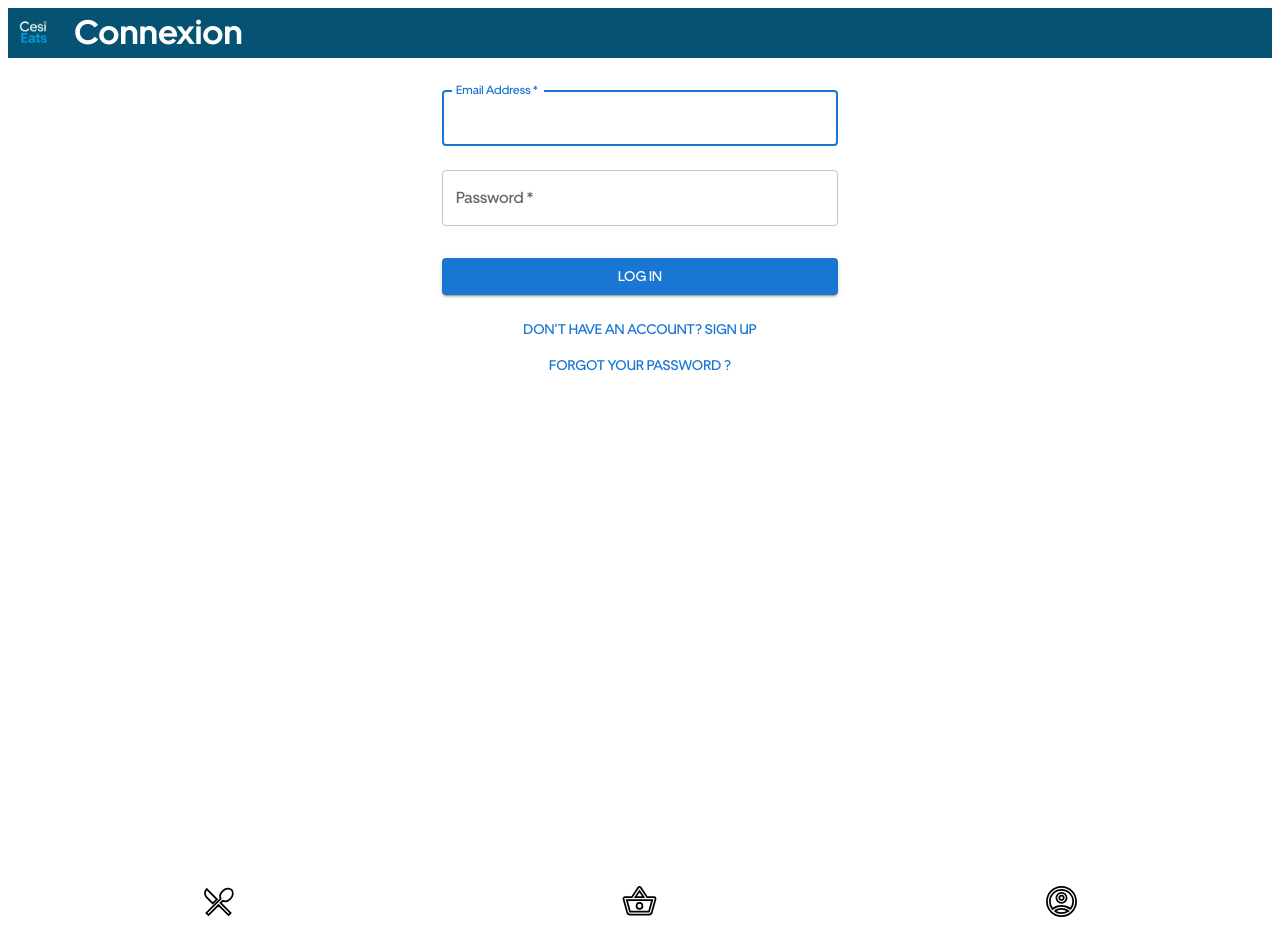
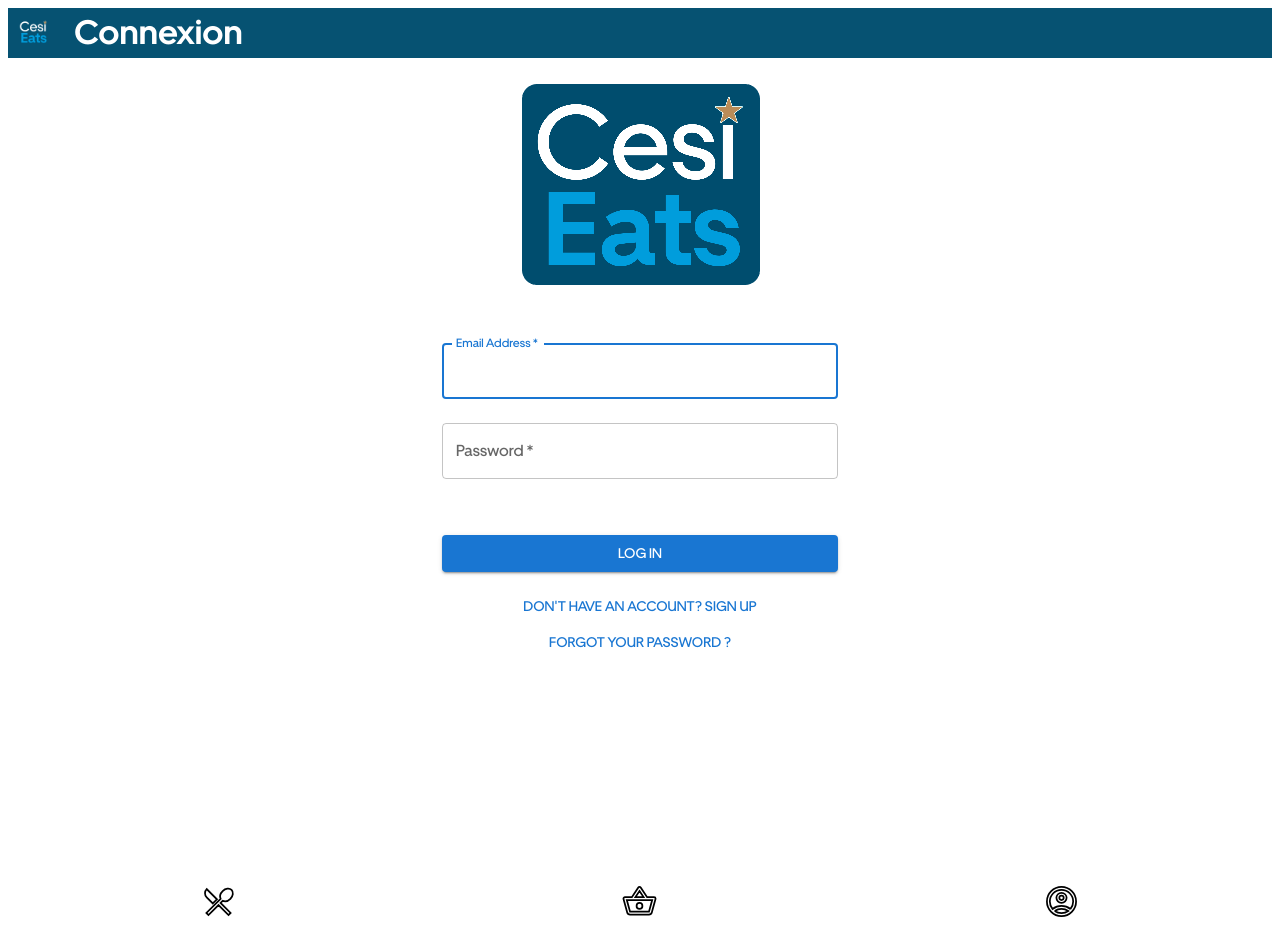
Before and after one commit to ARESSent/cesi-eats-back, a React (Create React App) app: page /Login in a window 1280 px wide. Built offline with nearby package versions, Linux system fonts and the light colour scheme.

Commit message:
style add

```diff
--- a/src/Checkout.js
+++ b/src/Checkout.js
@@ -86,7 +86,7 @@ const Checkout = () => {
           fullWidth
           sx={{ mt: 3 }}
         >
-          Update Card
+          Pay
         </Button>
       </form>
     </Box>
--- a/src/LogIn.js
+++ b/src/LogIn.js
@@ -2,6 +2,8 @@ import React, { useState } from 'react';
 import { Link } from 'react-router-dom';
 import { Box, TextField, Button, Container } from '@mui/material';
 import api from './components/api.js';
+import logo from './images/cesi_eats_BLUEBG2.png';
+
 
 const Login = () => {
   const [email, setEmail] = useState('');
@@ -14,14 +16,28 @@ const Login = () => {
 
   return (
     <Container component="main" maxWidth="xs">
-      <Box
+      <Box pt={2}
         sx={{
           display: 'flex',
           flexDirection: 'column',
           alignItems: 'center',
         }}
       >
-        <Box component="form" noValidate onSubmit={handleSubmit} sx={{ mt: 1 }}>
+        <img
+            src={logo}
+            alt={logo}
+            sx={{
+                width: "100%",
+                height: 'auto',
+                display: 'block',
+                transition: 'transform 0.5s ease',
+                '&:hover': {
+                transform: 'scale(1.1)',
+                }
+            }}
+        />
+
+        <Box component="form" pt={4} noValidate onSubmit={handleSubmit} sx={{ mt: 1 }}>
           <TextField
             margin="normal"
             required
@@ -50,7 +66,7 @@ const Login = () => {
             type="submit"
             fullWidth
             variant="contained"
-            sx={{ mt: 3, mb: 2 }}
+            sx={{ mt: 6, mb: 2 }}
           >
             Log In
           </Button>
```
Also changed, not shown: src/images/cesi_eats_BLUEBG2.png (added).
